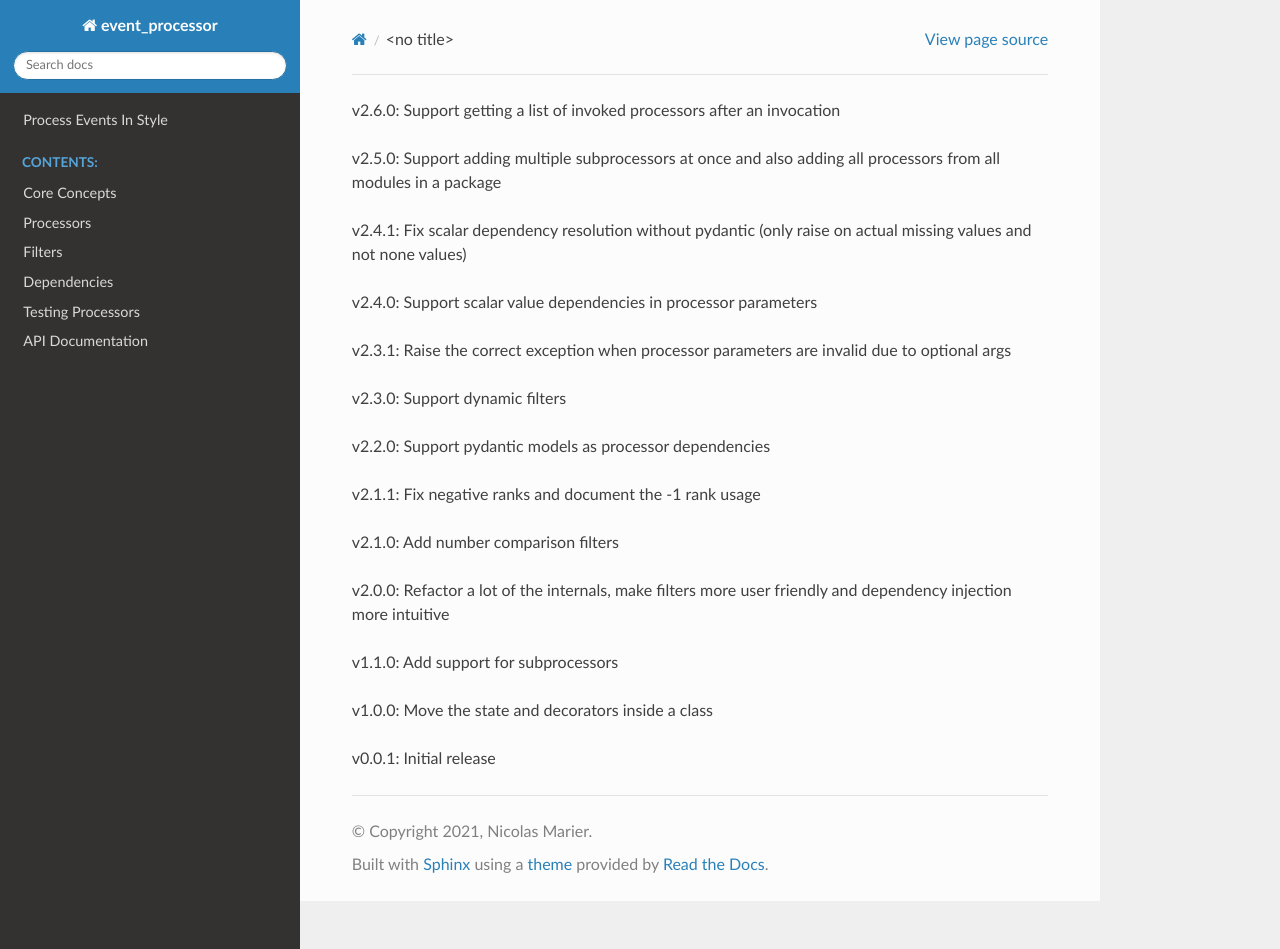
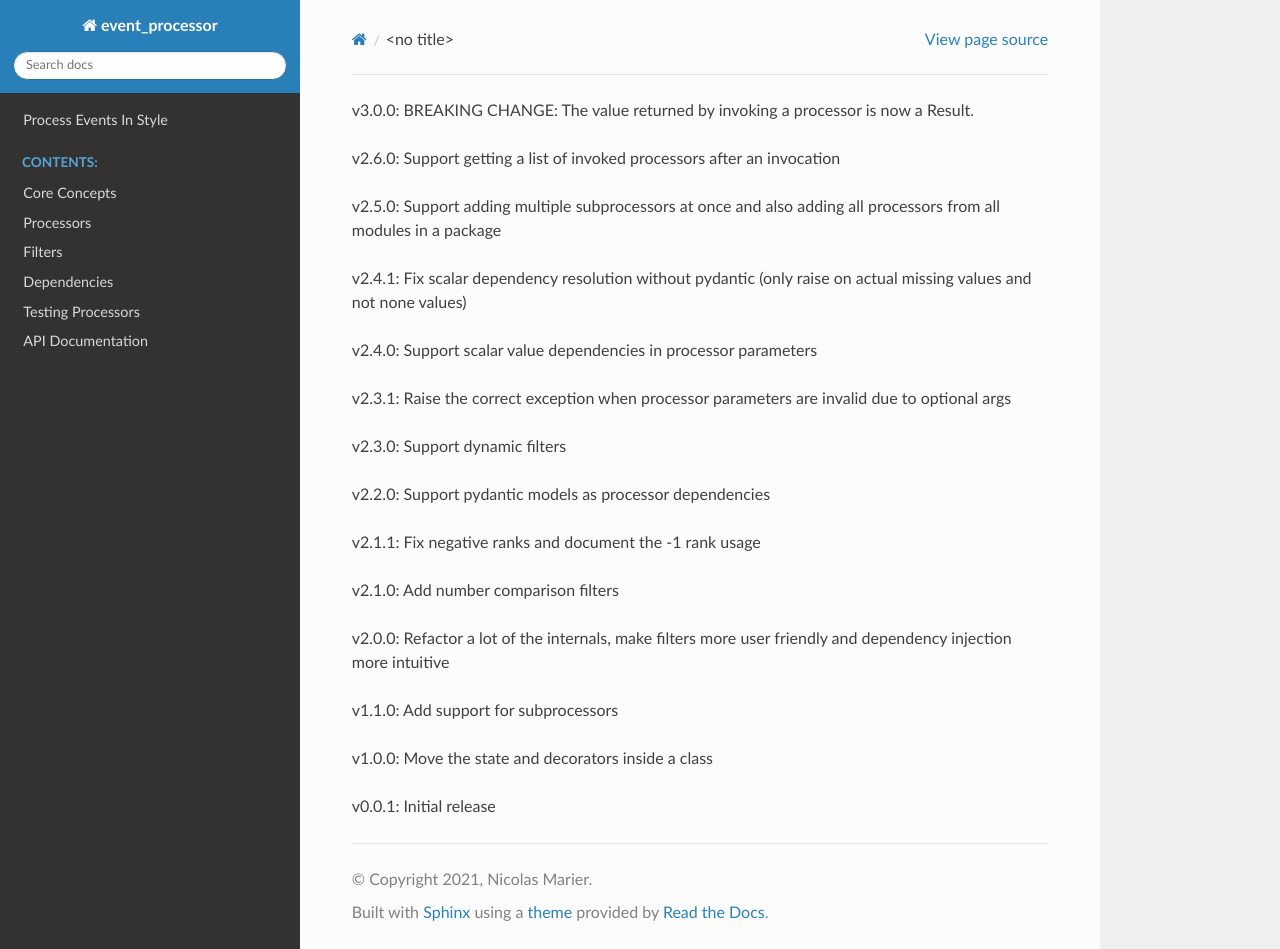
Before and after one commit to marier-nico/event-processor, a Sphinx documentation site: the page built from docs/content/changelog.rst, in a window 1280 px wide and 949 px high. Built offline with Sphinx 7.4.7 and the Read the Docs theme 2.0.0, drawn with Linux system fonts in a browser that asks for light colours; the version number could not be read and is left out.

Commit message:
docs(changelog): update the changelog with result feature

```diff
--- a/docs/content/changelog.rst
+++ b/docs/content/changelog.rst
@@ -1,3 +1,4 @@
+- v3.0.0: BREAKING CHANGE: The value returned by invoking a processor is now a Result.
 - v2.6.0: Support getting a list of invoked processors after an invocation
 - v2.5.0: Support adding multiple subprocessors at once and also adding all processors from all modules in a package
 - v2.4.1: Fix scalar dependency resolution without pydantic (only raise on actual missing values and not none values)
```
